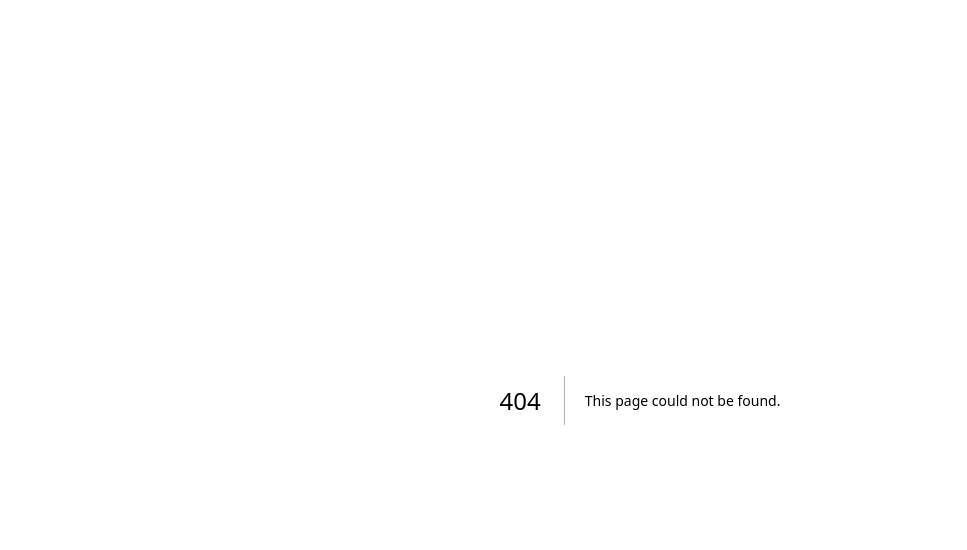
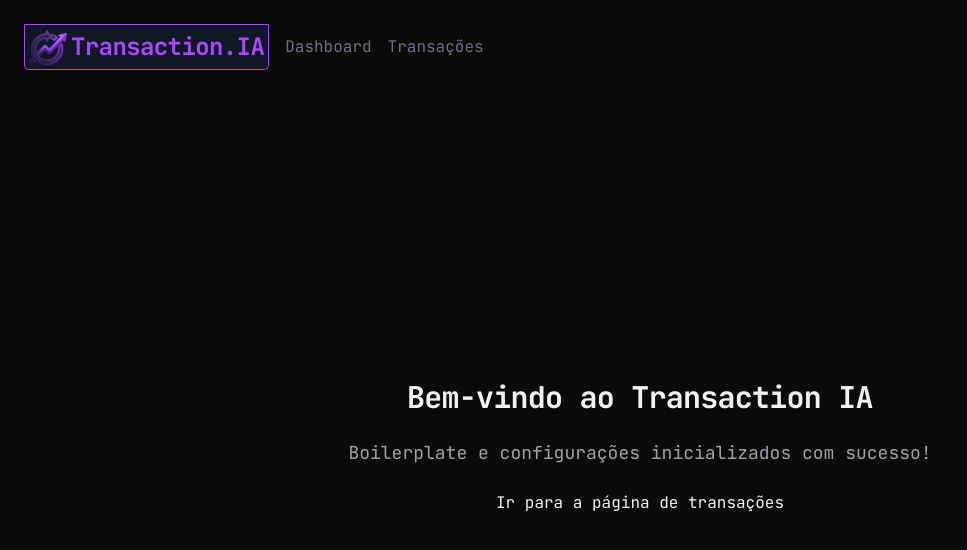
Before and after one commit to nataliaaraujolima/transaction-ia, a Next.js app: page /dashboard in a window 1280 px wide. Before the commit this address had no page. Shown: the top 550 px of the page, without its empty margins (0-967 px from the left). Built offline with nearby package versions, Linux system fonts and the light colour scheme.

Commit message:
style: adicionar dashboard e barra de navegação

```diff
--- /dev/null
+++ b/app/dashboard/page.tsx
@@ -0,0 +1,25 @@
+"use client";
+import { Button } from "@base-ui/react";
+import { UserButton } from "@clerk/nextjs";
+import Link from "next/link";
+
+const Dashboard = () => {
+  return (
+    <div className="flex flex-1 items-center justify-center">
+      <main className="flex flex-col items-center gap-6 text-center">
+        <UserButton showName />
+        <h1 className="text-3xl font-bold tracking-tight">Bem-vindo ao Transaction IA</h1>
+        <p className="text-muted-foreground text-lg">
+          Boilerplate e configurações inicializados com sucesso!
+        </p>
+        <Button>
+          <Link href="/transaction">
+            <p>Ir para a página de transações</p>
+          </Link>
+        </Button>
+      </main>
+    </div>
+  );
+};
+
+export default Dashboard;
--- a/app/layout.tsx
+++ b/app/layout.tsx
@@ -4,6 +4,7 @@ import type { Metadata } from "next";
 import { JetBrains_Mono } from "next/font/google";
 import "./globals.css";
 import { ptBR } from "@clerk/localizations";
+import NavBar from "./shared/_components/common/nav-bar";
 
 const jetbrainsMono = JetBrains_Mono({
   variable: "--font-jetbrains",
@@ -32,6 +33,10 @@ export default function RootLayout({
             },
           }}
         >
+          <div className="space-y-4  overflow-hidden p-6">
+            <NavBar />
+          </div>
+
           {children}
         </ClerkProvider>
       </body>
--- a/app/page.tsx
+++ b/app/page.tsx
@@ -1,8 +1,6 @@
-import { UserButton } from "@clerk/nextjs";
 import { auth } from "@clerk/nextjs/server";
-import Link from "next/link";
 import { redirect } from "next/navigation";
-import { Button } from "./shared/_components/ui/button";
+import Dashboard from "./dashboard/page";
 
 export default async function Home() {
   const { userId } = await auth();
@@ -10,20 +8,5 @@ export default async function Home() {
   if (!userId) {
     return redirect("/login");
   }
-  return (
-    <div className="flex flex-1 items-center justify-center">
-      <main className="flex flex-col items-center gap-6 text-center">
-        <UserButton showName />
-        <h1 className="text-3xl font-bold tracking-tight">Bem-vindo ao Transaction IA</h1>
-        <p className="text-muted-foreground text-lg">
-          Boilerplate e configurações inicializados com sucesso!
-        </p>
-        <Button>
-          <Link href="/transaction">
-            <p>Ir para a página de transações</p>
-          </Link>
-        </Button>
-      </main>
-    </div>
-  );
+  return <Dashboard />;
 }
--- /dev/null
+++ b/app/shared/_components/common/nav-bar.tsx
@@ -0,0 +1,50 @@
+"use client";
+import { UserButton } from "@clerk/nextjs";
+import Image from "next/image";
+import Link from "next/link";
+import { usePathname } from "next/navigation";
+import { cn } from "../../../_lib/utils";
+
+const NavBar = () => {
+  const pathname = usePathname();
+
+  return (
+    <div className="flex w-full items-center justify-between">
+      <div className="flex items-center gap-4">
+        <div className="bg-gray-900 flex items-center gap-1 border border-purple-500 rounded-b-sm p-1">
+          <Image
+            src="/transaction_ia_logo.webp"
+            alt="Transaction IA"
+            width={38}
+            height={38}
+            priority
+          />
+          <h1 className="text-2xl font-bold tracking-tight text-purple-500">Transaction.IA</h1>
+        </div>
+        <Link
+          href="/"
+          className={cn(
+            "hover:underline hover:text-primary",
+            pathname === "/" ? "text-primary" : "text-gray-500"
+          )}
+        >
+          Dashboard
+        </Link>
+        <Link
+          href="transaction"
+          className={cn(
+            "hover:underline hover:text-primary",
+            pathname === "/transaction" ? "text-primary" : "text-gray-500"
+          )}
+        >
+          Transações
+        </Link>
+      </div>
+      <div>
+        <UserButton showName />
+      </div>
+    </div>
+  );
+};
+
+export default NavBar;
--- a/app/transaction/page.tsx
+++ b/app/transaction/page.tsx
@@ -1,4 +1,3 @@
-import { UserButton } from "@clerk/nextjs";
 import { db } from "../_lib/prisma";
 import AddTransactionButton from "./_components/add-transaction-button";
 import { TransactionTable } from "./_components/transaction-table";
@@ -11,12 +10,9 @@ export const TransactionPage = async () => {
   }));
 
   return (
-    <div className="space-y-6 overflow-hidden p-6">
-      <div className="flex w-full items-center justify-between">
-        <h1 className="text-2xl font-bold">Transações</h1>
-        <AddTransactionButton />
-        <UserButton showName />
-      </div>
+    <div className="space-y-4  overflow-hidden p-6">
+      <h1 className="text-2xl font-bold tracking-tight pt-4">Transações</h1>
+      <AddTransactionButton />
       <TransactionTable transactions={transactions} />
     </div>
   );
```
